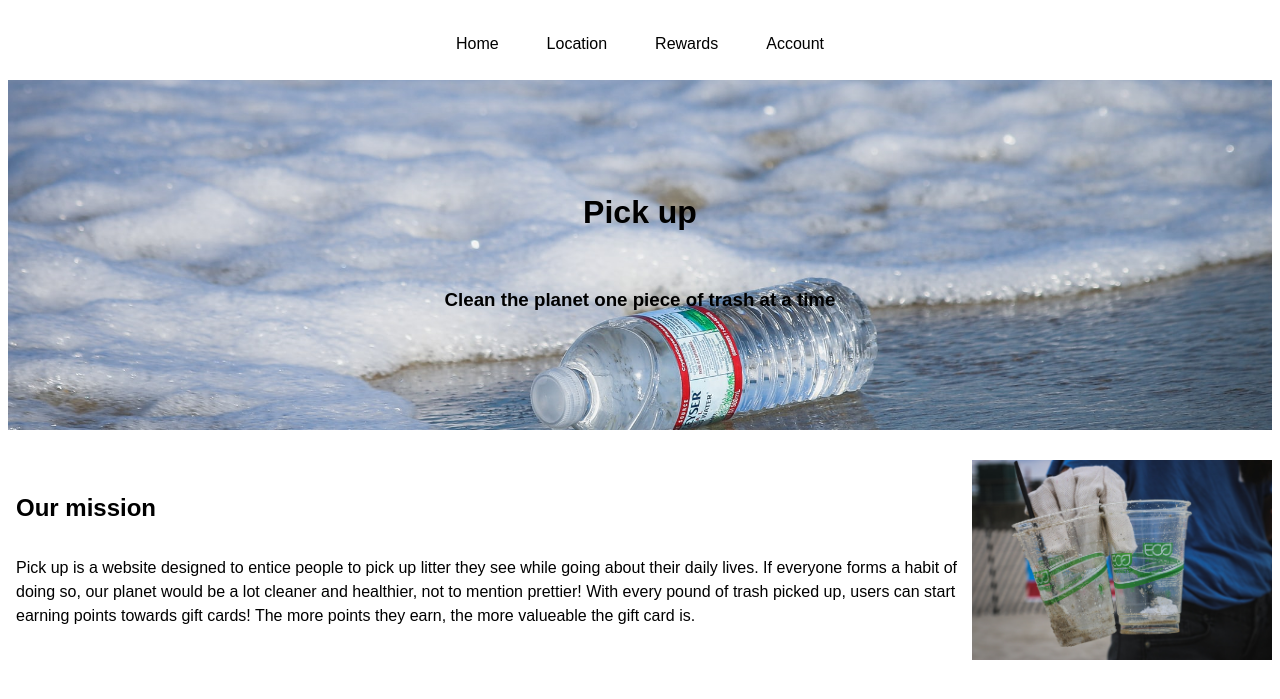
After one commit to aevans1910/pick-up, a PHP site: page / in a window 1280 px wide. The commit adds this page. Shown: the top 699 px of the page. Run offline with PHP 8.4, Linux system fonts and the light colour scheme.

Commit message:
[add] other pages and start of content

```diff
--- /dev/null
+++ b/index.html
@@ -0,0 +1,50 @@
+<!DOCTYPE html>
+<html lang="en">
+    <head>
+        <meta charset="UTF-8">
+        <meta name="viewport" content="width=device-width, initial-scale=1.0">
+        <meta http-equiv="X-UA-Compatible" content="ie=edge">
+        <title>Eco tech</title>
+
+        <!-- Link to personalized styles -->
+        <link rel="stylesheet" href="style.css">
+    </head>
+    <body>
+        <!-- Navbar -->
+        <div class="Navbar">
+            <!-- <a class="logo" href="#jumbotron">
+                <img src="images/logo.jpg" width="auto" height="75">
+            </a> -->
+            <div class="Buttons">
+                <a class="nav-item nav-link" href="#cards">Home</a>
+                <a class="nav-item nav-link" href="#long-image">Location</a>
+                <a class="nav-item nav-link" href="#vid-and-text">Rewards</a>
+                <a class="nav-item nav-link" href="#wrapper">Account</a>
+            </div>
+        </div>
+
+        <!-- Hero -->
+        <div id="jumbotron">
+            <div class="text">
+                <h1>Pick up</h1> <br>
+                <h3>Clean the planet one piece of trash at a time</h3>
+            </div>
+        </div>
+
+        <!-- Image and text -->
+        <div id="img-and-text">
+            <div class="text">
+                <h2>Our mission</h2>
+                <p>Pick up is a website designed to entice people to pick up litter
+                    they see while going about their daily lives. If everyone forms a
+                    habit of doing so, our planet would be a lot cleaner and healthier,
+                    not to mention prettier! With every pound of trash picked up, users
+                    can start earning points towards gift cards! The more points they
+                    earn, the more valueable the gift card is. </p>
+            </div>
+            <div class="image">
+                <img src="images/litter.jpg">
+            </div>
+        </div>
+    </body>
+</html>
--- a/style copy.css
+++ b/style.css
@@ -34,7 +34,7 @@
 
 /* Here is the style for the Hero */
     #jumbotron {
-        background-image: url("images/FEW-hero-image.jpg");
+        background-image: url("images/hero.jpg");
         display: flex;
         justify-content: center;
         flex-direction: column;
@@ -44,6 +44,12 @@
         width: 100%;
         height: 350px;
         margin-bottom: 10px;
+    }
+
+    #jumbotron > .text{
+        display: flex;
+        justify-content: center;
+        flex-direction: column;
     }
 
     #jumbotron > .text > h1{
@@ -137,26 +143,26 @@
         color: black;
     }
 
-/* Here is the style for the video and text portion */
-    #vid-and-text {
+/* Here is the style for the image and text portion */
+    #img-and-text {
         display: flex;
         justify-content: center;
         flex-direction: row;
-        margin-top: 10px;
+        margin-top: 20px;
         margin-left: 8px;
     }
 
-    #vid-and-text > .text {
+    #img-and-text > .text {
         display: flex;
         justify-content: center;
         flex-direction: column;
     }
 
-    #vid-and-text > .video > iframe {
+    #img-and-text > .image> img{
         display: flex;
-        justify-content: center;
-        width: calc(100vw/3);
-        height: 250px;
+        justify-content: flex-end;
+        width: auto;
+        height: 200px;
         margin-left: 8px;
         border: none;
     }
```
Also changed, not shown: account.html (added, +24 -0 lines), location.html (added, +24 -0 lines), rewards.html (renamed from main copy.html, +6 -45 lines), images/hero.jpg (added), images/litter.jpg (added), 1 other file.
